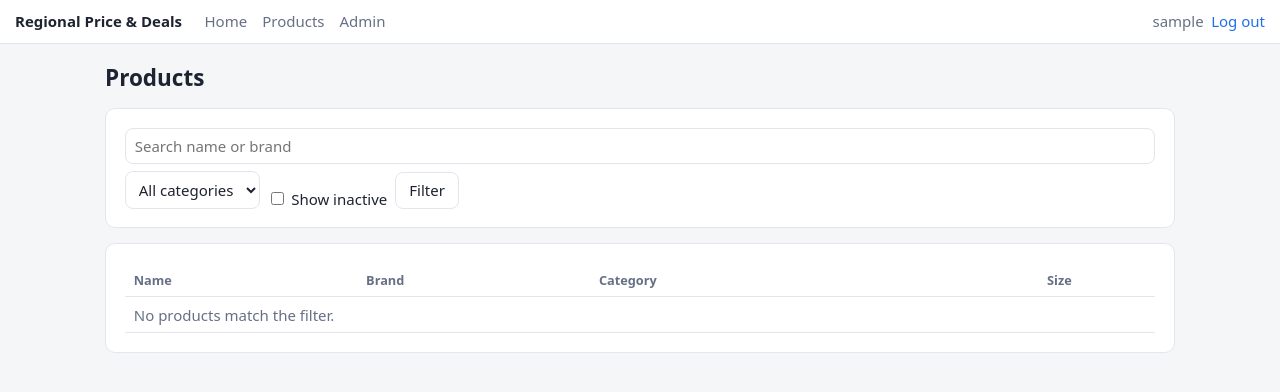
After one commit to asico14/CS-project-regional-price, a Django app: page /products/ in a window 1280 px wide. The commit adds this page. Shown: the top 392 px of the page. Run offline with Django 5.2, Linux system fonts and the light colour scheme; the visitor is signed in with stand-in values (Sample User, id 1); data that the repository does not hold is empty.

Commit message:
Add product list page with search and category filter
Co-Authored-By: Claude Opus 5.5 <noreply@anthropic.com>

```diff
--- /dev/null
+++ b/web/catalog/templates/catalog/product_list.html
@@ -0,0 +1,41 @@
+{% extends "base.html" %}
+{% block title %}Products · Regional Price & Deals{% endblock %}
+{% block content %}
+<div class="page-head">
+  <h1>Products</h1>
+</div>
+
+<form class="filters card" method="get">
+  <input type="search" name="q" value="{{ query }}" placeholder="Search name or brand" aria-label="Search">
+  <select name="category" aria-label="Category">
+    <option value="">All categories</option>
+    {% for category in categories %}
+      <option value="{{ category.slug }}"{% if category.slug == selected_category %} selected{% endif %}>{{ category.name }}</option>
+    {% endfor %}
+  </select>
+  <label><input type="checkbox" name="inactive" value="1"{% if show_inactive %} checked{% endif %}> Show inactive</label>
+  <button class="btn" type="submit">Filter</button>
+  {% if query or selected_category or show_inactive %}<a href="{% url 'catalog:product_list' %}">Reset</a>{% endif %}
+</form>
+
+<div class="table-wrap card">
+  <table>
+    <thead><tr><th>Name</th><th>Brand</th><th>Category</th><th class="num">Size</th><th></th></tr></thead>
+    <tbody>
+    {% for product in product_list %}
+      <tr>
+        <td>{{ product.name }}</td>
+        <td>{{ product.brand|default:"—" }}</td>
+        <td>{{ product.category }}</td>
+        <td class="num">{{ product.unit_size.normalize }} {{ product.get_unit_display }}</td>
+        <td>{% if not product.is_active %}<span class="badge">inactive</span>{% endif %}</td>
+      </tr>
+    {% empty %}
+      <tr><td colspan="5" class="muted">No products match the filter.</td></tr>
+    {% endfor %}
+    </tbody>
+  </table>
+</div>
+
+{% include "core/pagination.html" %}
+{% endblock %}
--- /dev/null
+++ b/web/catalog/urls.py
@@ -0,0 +1,9 @@
+from django.urls import path
+
+from . import views
+
+app_name = "catalog"
+
+urlpatterns = [
+    path("products/", views.ProductListView.as_view(), name="product_list"),
+]
--- a/web/catalog/views.py
+++ b/web/catalog/views.py
@@ -1,3 +1,41 @@
-from django.shortcuts import render
+from django.db.models import Q
+from django.views.generic import ListView
 
-# Create your views here.
+from core.permissions import StaffRequiredMixin
+
+from .models import Category, Product
+
+
+class ProductListView(StaffRequiredMixin, ListView):
+    """Products with a text search (name or brand) and a category filter."""
+
+    model = Product
+    paginate_by = 25
+    template_name = "catalog/product_list.html"
+
+    def get_queryset(self):
+        products = Product.objects.select_related("category")
+        self.query = self.request.GET.get("q", "").strip()
+        self.category = self.request.GET.get("category", "")
+        if self.query:
+            products = products.filter(
+                Q(name__icontains=self.query) | Q(brand__icontains=self.query)
+            )
+        if self.category:
+            products = products.filter(category__slug=self.category)
+        if self.request.GET.get("inactive") != "1":
+            products = products.filter(is_active=True)
+        return products
+
+    def get_context_data(self, **kwargs):
+        context = super().get_context_data(**kwargs)
+        params = self.request.GET.copy()
+        params.pop("page", None)
+        context.update(
+            categories=Category.objects.all(),
+            query=self.query,
+            selected_category=self.category,
+            show_inactive=self.request.GET.get("inactive") == "1",
+            filter_params=params.urlencode(),
+        )
+        return context
--- a/web/config/urls.py
+++ b/web/config/urls.py
@@ -6,5 +6,6 @@ urlpatterns = [
     path("admin/", admin.site.urls),
     path("login/", auth_views.LoginView.as_view(), name="login"),
     path("logout/", auth_views.LogoutView.as_view(), name="logout"),
+    path("", include("catalog.urls")),
     path("", include("core.urls")),
 ]
--- a/web/core/templates/base.html
+++ b/web/core/templates/base.html
@@ -13,6 +13,7 @@
     {% if user.is_authenticated and user.is_staff %}
     <nav class="nav">
       <a href="{% url 'index' %}">Home</a>
+      <a href="{% url 'catalog:product_list' %}">Products</a>
       <a href="{% url 'admin:index' %}">Admin</a>
     </nav>
     {% endif %}
--- /dev/null
+++ b/web/core/templates/core/pagination.html
@@ -0,0 +1,7 @@
+{% if is_paginated %}
+<nav class="pagination" aria-label="Pages">
+  {% if page_obj.has_previous %}<a class="btn" href="?{% if filter_params %}{{ filter_params }}&amp;{% endif %}page={{ page_obj.previous_page_number }}">← Previous</a>{% endif %}
+  <span class="muted">Page {{ page_obj.number }} of {{ page_obj.paginator.num_pages }} · {{ page_obj.paginator.count }} total</span>
+  {% if page_obj.has_next %}<a class="btn" href="?{% if filter_params %}{{ filter_params }}&amp;{% endif %}page={{ page_obj.next_page_number }}">Next →</a>{% endif %}
+</nav>
+{% endif %}
```
Also changed, not shown: web/catalog/tests.py (+34 -0 lines).
